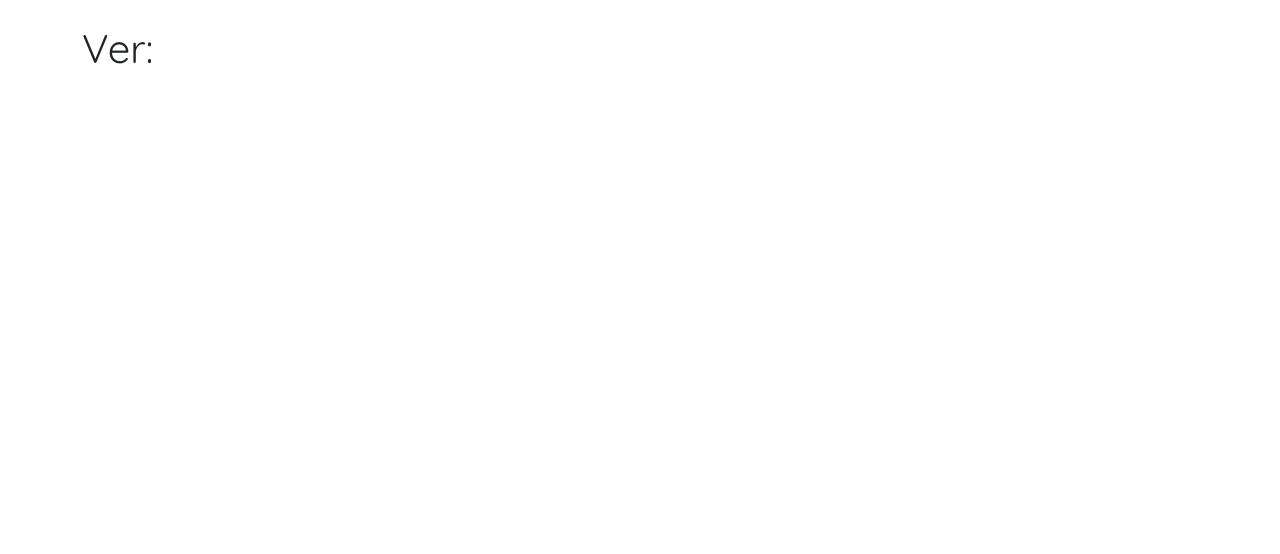
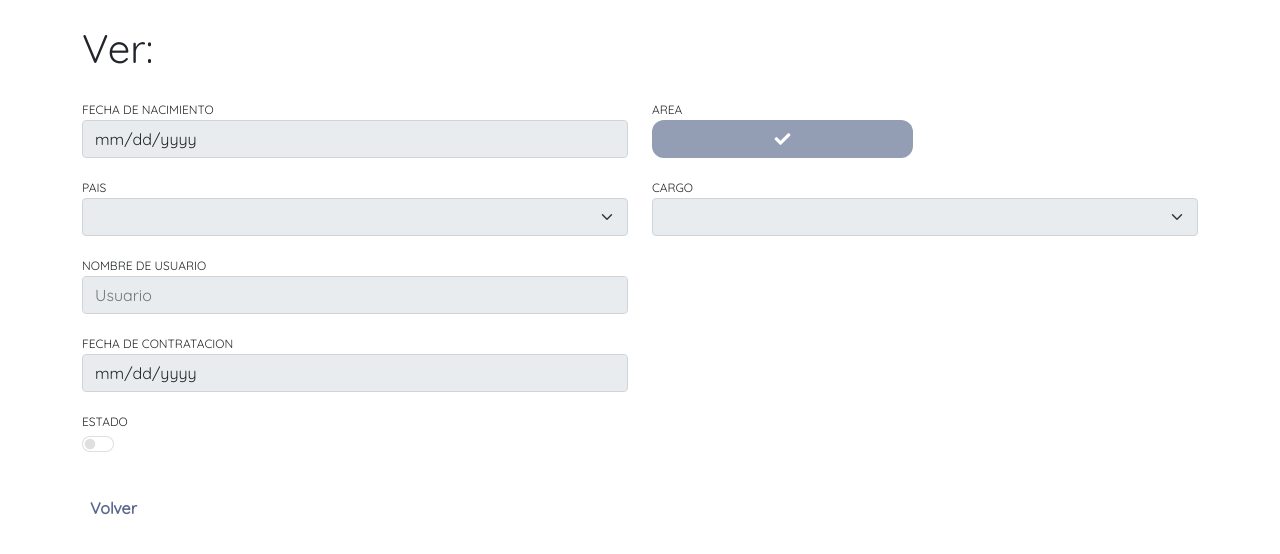
Before and after one commit to lewissmatos/gestionEmpleados, an Angular app: page /view/1 in a window 1280 px wide. Shown: the top 554 px of the page. Built offline with nearby package versions, Linux system fonts and the light colour scheme; no server answers.

Commit message:
solo falta renderizar las fechas en la pantalla de views

```diff
--- a/src/app/components/view/view.component.html
+++ b/src/app/components/view/view.component.html
@@ -2,4 +2,81 @@
 
     <h1>Ver: <b>{{empleado.nombre}}</b> </h1>
 
+    <div class="row mt-4">
+
+        <div class="col-lg-6">
+
+        <form action="">
+
+            <label for="fechaNac">FECHA DE NACIMIENTO</label>
+            <input disabled type="date" id="fechaNac" class="form-control mb-3">
+
+            <label for="pais">PAIS</label>
+            <select disabled class="form-select mb-3" id="pais" aria-label="Default select example">
+                <option >{{empleado.pais}}</option>
+            </select>
+
+
+            <label for="usuario">NOMBRE DE USUARIO</label>
+            <input disabled [(ngModel)]="empleado.usuario" name="usuario"
+             type="text" id="usuario" class="form-control mb-3" placeholder="Usuario">
+
+
+            <label for="fechaCont">FECHA DE CONTRATACION</label>
+            <input disabled [(ngModel)]="empleado.fechaCont" name="fechaCont"
+            type="date" id="fechaCont" class="form-control mb-3">
+
+            <label for="flexSwitchCheckChecked">ESTADO</label>
+            <div class="form-check form-switch mb-3">
+                <input disabled [(ngModel)]="empleado.estado" name="estado" class="form-check-input" type="checkbox" id="flexSwitchCheckChecked" checked>
+            </div>
+
+        </form>
+
+    </div>
+
+    <div class="col-lg-6">
+        <form action="">
+            <label for="nombre">AREA</label>
+            <div class="row mb-3">
+                <div class="col-6">
+
+                    <button
+                    disabled
+                    type="button" class="w-100 btn btn-acent">
+                        {{empleado.area}}
+                        <i class="mx-2 fa fa-check"></i>
+                    </button>
+                </div>
+                <div class="col-6">
+
+
+                </div>
+            </div>
+
+            <label for="cargo">CARGO</label>
+            <select disabled class="form-select mb-3" id="cargo" aria-label="Default select example">
+                <option value="{{empleado.cargo}}" >{{empleado.cargo?.cargo}}</option>
+            </select>
+
+            <div *ngIf="empleado.cargo?._id == '609b942ada58e12078b7a52f'">
+
+                <label for="comision">COMISION (%)</label>
+                <input disabled [(ngModel)]="empleado.comision" name="comision" class="form-control" type="number">
+            </div>
+
+        </form>
+
+    </div>
+    </div>
+
+    <div class="row mt-4">
+        <div class="col-lg-6">
+
+            <b>
+                <a routerLink="/home" style="text-decoration: none;" class="text-acent mx-2">Volver</a>
+            </b>
+
+        </div>
+    </div>
 </div>
```
